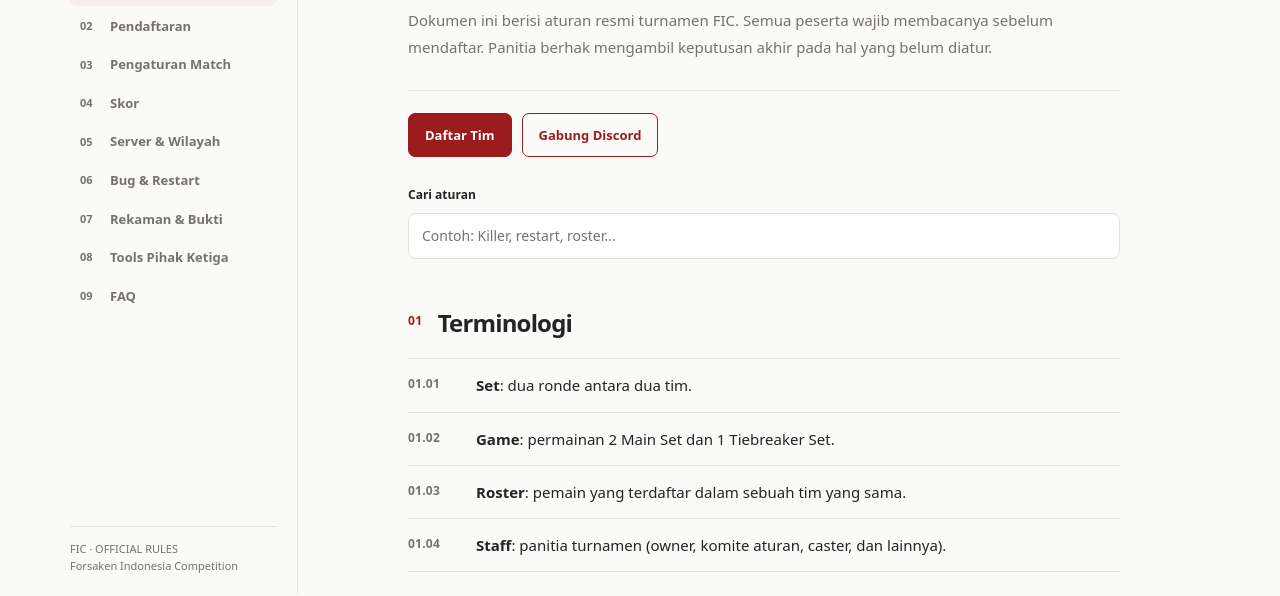
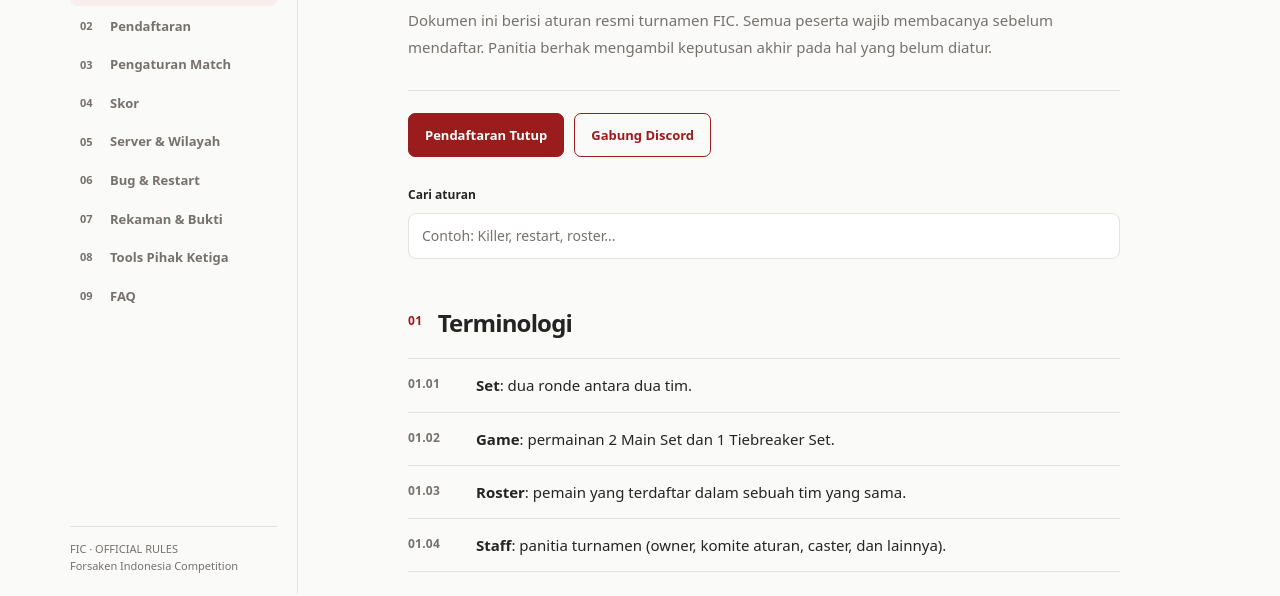
Before and after one commit to suisanatabs/Forsaken-Indonesia-Competition, a plain HTML site: page index.html in a window 1280 px wide. Shown: the part 206-802 px from the top of the page. Drawn offline with Linux system fonts and the light colour scheme.

Commit message:
Update index.html

```diff
--- a/index.html
+++ b/index.html
@@ -195,7 +195,7 @@ h3{margin:0 0 8px;color:var(--muted);font-size:11px;font-weight:750;line-height:
     </header>
 
     <div class="quick-actions" aria-label="Tautan cepat">
-      <a class="quick-button primary" href="https://docs.google.com/forms/d/e/1FAIpQLSffPQTv3VqWsoz5nsGgIg3cIAmOXYQO5rq4bWzuo-YDILT4Cg/viewform?usp=publish-editor" target="_blank" rel="noopener noreferrer" data-i18n="quick-register">Daftar Tim</a>
+      <a class="quick-button primary" href="https://youtu.be/dQw4w9WgXcQ?si=48ZXjShj3LBeAgAH" target="_blank" rel="noopener noreferrer" data-i18n="quick-register">Daftar Tim</a>
       <a class="quick-button" href="https://discord.com/invite/7E8qGP996r" target="_blank" rel="noopener noreferrer" data-i18n="quick-discord">Gabung Discord</a>
     </div>
 
@@ -548,7 +548,7 @@ const translations = {
     "sub-bug-general":"ATURAN UMUM BUG",
     "sub-bug-disconnect":"KETENTUAN DISCONNECT",
     "sub-bug-restart":"PENGAJUAN RESTART",
-    "quick-register":"Daftar Tim",
+    "quick-register":"Pendaftaran Tutup",
     "quick-discord":"Gabung Discord",
     "search-label":"Cari aturan",
     "search-placeholder":"Contoh: Killer, restart, roster...",
@@ -637,7 +637,7 @@ const translations = {
     "footer":"Diadaptasi dari RFL 1v4/5 Basic Rules (Roblox Forsaken League)."
   },
   en: {
-    "brand-tagline":"By BillyLOLwkw",
+    "brand-tagline":"By BillyLOLwkwk",
     "page-eyebrow":"OFFICIAL COMPETITION DOCUMENTATION",
     "nav-label":"CONTENTS",
     "mobile-nav-toggle":"Table of Contents",
@@ -648,7 +648,7 @@ const translations = {
     "sub-bug-general":"GENERAL BUG RULES",
     "sub-bug-disconnect":"DISCONNECT CONDITIONS",
     "sub-bug-restart":"RESTART REQUESTS",
-    "quick-register":"Register Your Team",
+    "quick-register":"Registration Closed",
     "quick-discord":"Join Discord Server",
     "search-label":"Search Rules",
     "search-placeholder":"E.g. Killer, restart, roster...",
```
